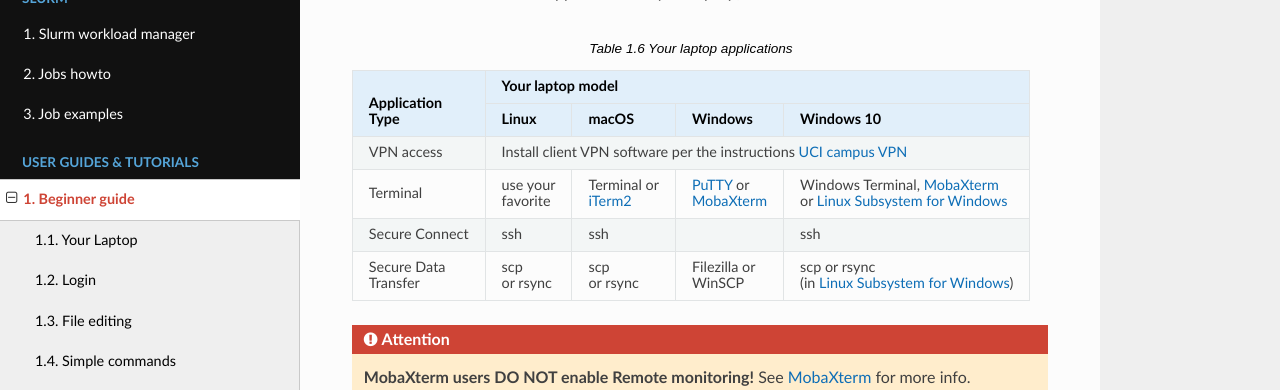
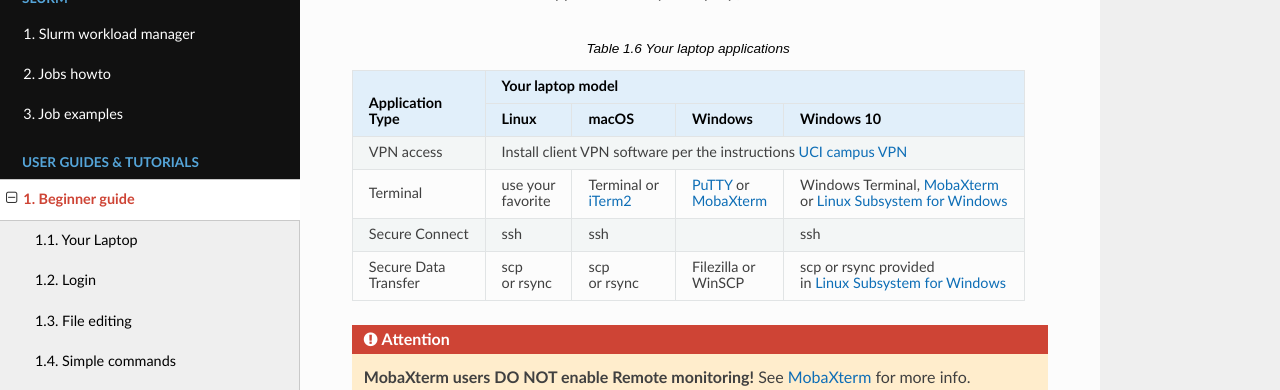
Before and after one commit to RCIC-UCI-Public/website-rcic, a Sphinx documentation site: the page built from docs/source/guides/beginner.rst, in a window 1280 px wide and 900 px high, scrolled down 679 px. Shown: the top 390 px of the window. Built offline with Sphinx 7.4.7 and the Read the Docs theme 3.1.0, drawn with Linux system fonts in a browser that asks for light colours.

Commit message:
slight rewording

```diff
--- a/docs/source/guides/beginner.rst
+++ b/docs/source/guides/beginner.rst
@@ -34,9 +34,9 @@
    +-----------------+-------------+-------------+---------------+--------------------------------+
    |  Secure Connect | ssh         |  ssh        |               | ssh                            |
    +-----------------+-------------+-------------+---------------+--------------------------------+
-   |  Secure Data    | scp         | scp         | Filezilla or  | scp  or rsync                  |
+   |  Secure Data    | scp         | scp         | Filezilla or  | scp or rsync provided          |
    |                 |             |             |               |                                |
-   |  Transfer       | or rsync    | or rsync    | WinSCP        | (in |linsub|_)                 |
+   |  Transfer       | or rsync    | or rsync    | WinSCP        | in |linsub|_                   |
    +-----------------+-------------+-------------+---------------+--------------------------------+
 
 .. attention::
```
